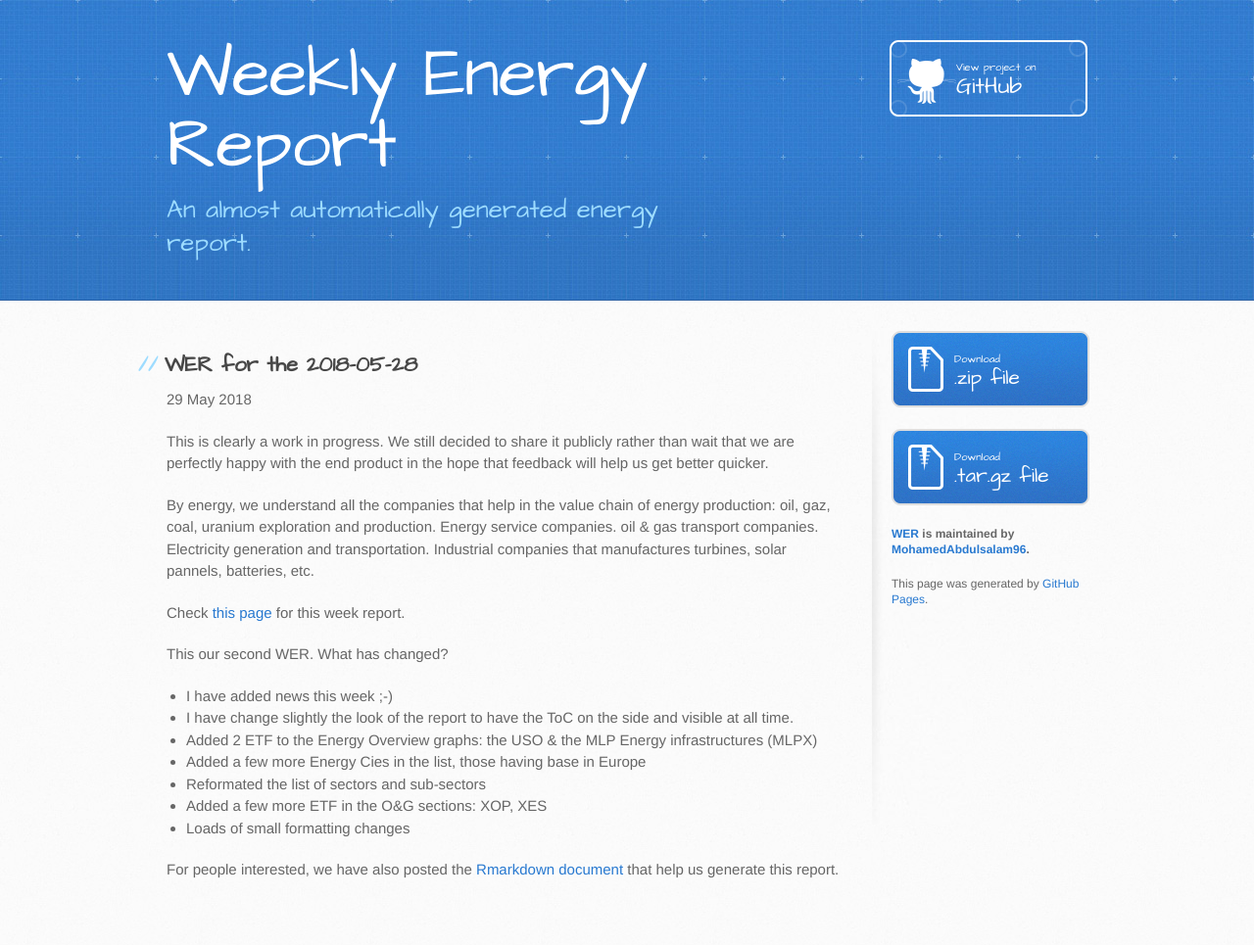
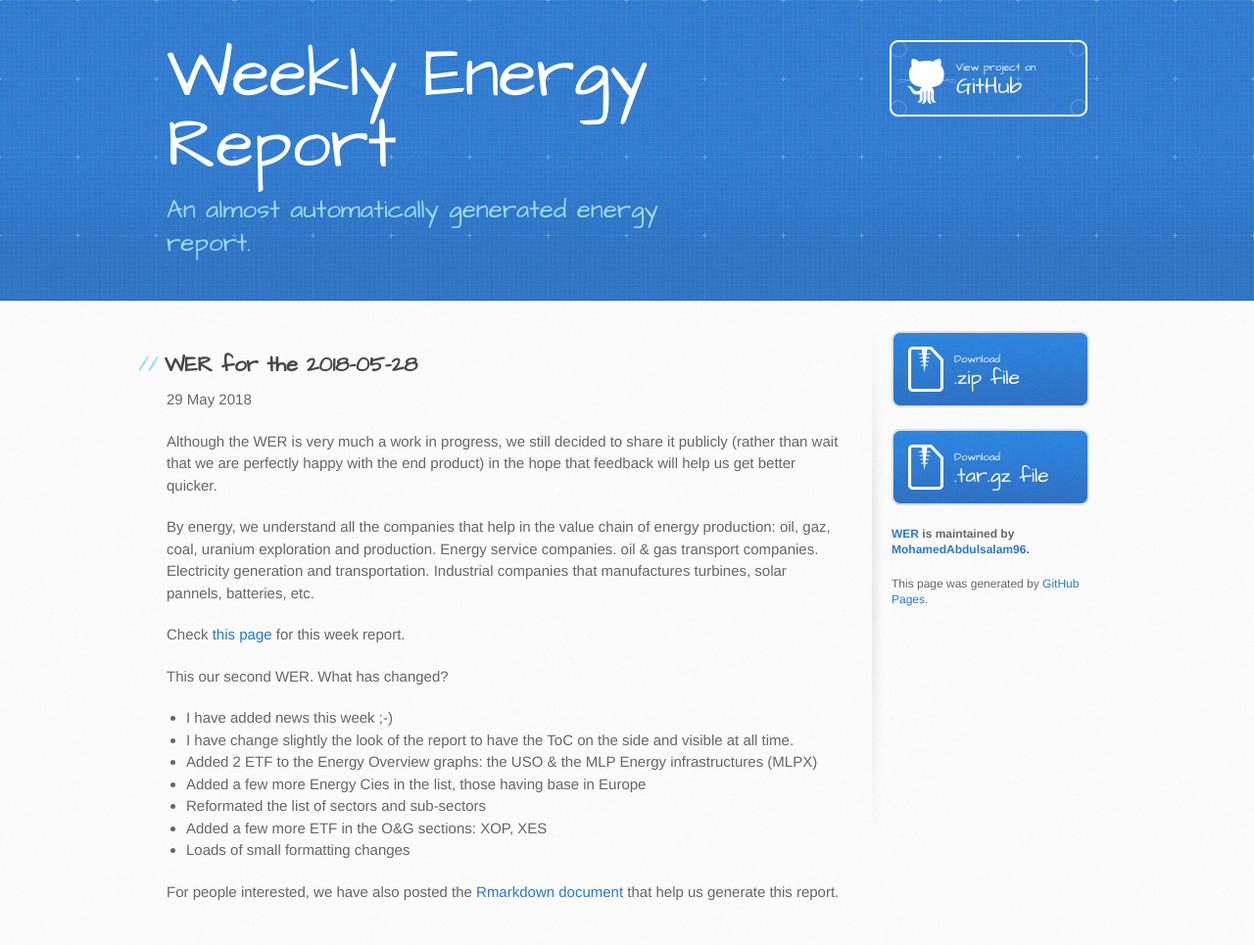
Before and after one commit to MohamedAbdulsalam96/WER, a Jekyll site: the page built from _posts/2018-05-28-WER.markdown, in a window 1280 px wide. Shown: the whole page at 98% size. Built offline with Jekyll 4.4.1, drawn with Linux system fonts in a browser that asks for light colours; before the commit the page ends 942 px from its top, so only the background shows below that.

Commit message:
Update 2018-05-28-WER.markdown

```diff
--- a/_posts/2018-05-28-WER.markdown
+++ b/_posts/2018-05-28-WER.markdown
@@ -5,7 +5,7 @@ date:   2018-05-29
 categories: WER Report
 ---
 
-This is clearly a work in progress.  We still decided to share it publicly rather than wait that we are perfectly happy with the end product in the hope that feedback will help us get better quicker.
+Although the WER is very much a work in progress, we still decided to share it publicly (rather than wait that we are perfectly happy with the end product) in the hope that feedback will help us get better quicker.
 
 By energy, we understand all the companies that help in the value chain of energy production: oil, gaz, coal, uranium exploration and production. Energy service companies. oil & gas transport companies. Electricity generation and transportation. Industrial companies that manufactures turbines, solar pannels, batteries, etc.
 
```
